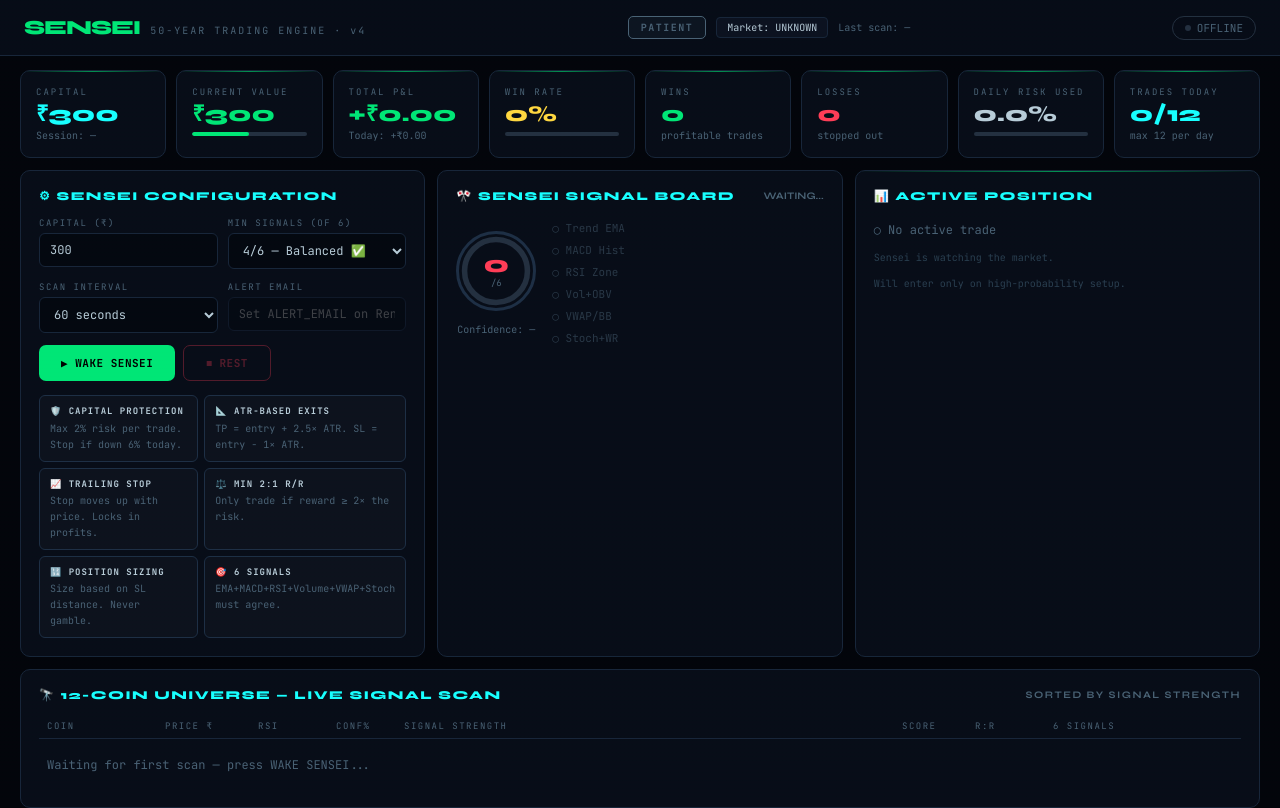
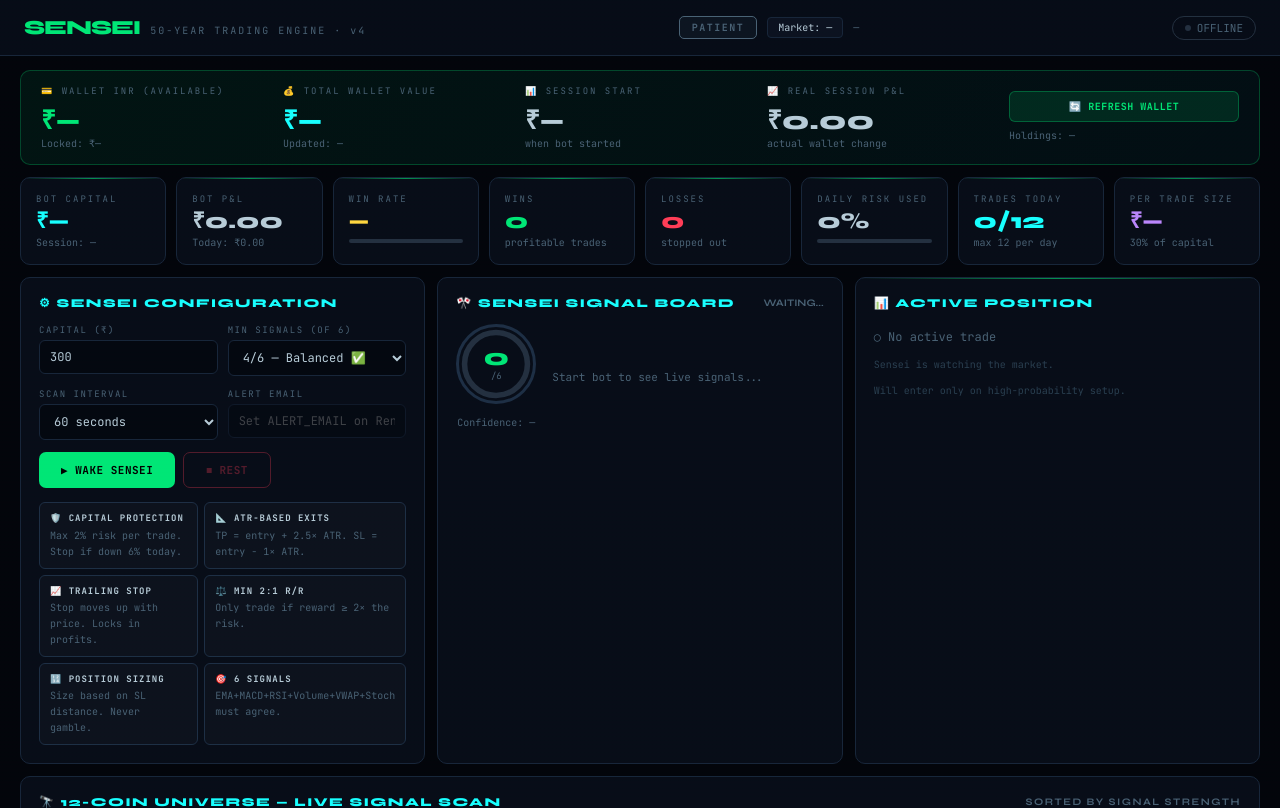
Before and after one commit to sipun4/coinswitch-bot, a Flask app: template templates/index.html in a window 1280 px wide. Shown: the top 808 px of the page. Run offline with Flask 3, Linux system fonts and the light colour scheme; the template is opened without the code that fills it, so the values that code supplies are empty.

Commit message:
Add files via upload

```diff
--- a/app.py
+++ b/app.py
@@ -12,8 +12,9 @@
 ║   6. No trade is also a trade — patience pays                   ║
 ╚══════════════════════════════════════════════════════════════════╝
 """
-import requests, time, json, os, threading, smtplib, math
+import requests, time, json, os, threading, smtplib, math, secrets
 from urllib.parse import urlparse, urlencode
+from functools import wraps
 import urllib
 from cryptography.hazmat.primitives.asymmetric import ed25519
 from datetime import datetime
@@ -23,6 +24,7 @@ from flask import Flask, render_template, jsonify, request
 from collections import deque
 
 app = Flask(__name__)
+app.secret_key = secrets.token_hex(32)  # Random session key each restart
 
 # ── Environment config ─────────────────────────────────────────
 CS_API_KEY    = os.environ.get("CS_API_KEY",    "YOUR_COINSWITCH_API_KEY")
@@ -31,6 +33,7 @@ GMAIL_USER    = os.environ.get("GMAIL_USER",    "your@gmail.com")
 GMAIL_PASS    = os.environ.get("GMAIL_PASS",    "your_app_password")
 ALERT_EMAIL   = os.environ.get("ALERT_EMAIL",   "your@gmail.com")
 CAPITAL       = float(os.environ.get("CAPITAL", "300"))
+ACCESS_KEY    = os.environ.get("ACCESS_KEY",    "sensei2024")  # Set this on Render!
 BASE_URL      = "https://coinswitch.co"
 
 # ── Universe of coins ──────────────────────────────────────────
@@ -82,6 +85,16 @@ state = {
     "signals_detail": {},
     "session_start": None,
     "best_coin": None,
+    # Live wallet from CoinSwitch PRO
+    "wallet": {
+        "inr_balance":     0.0,
+        "inr_locked":      0.0,
+        "total_value":     0.0,
+        "holdings":        {},
+        "last_updated":    "—",
+        "session_start_inr": 0.0,
+        "session_pnl":     0.0,
+    },
 }
 
 def log(msg, level="INFO"):
@@ -471,15 +484,83 @@ def place_order(symbol, side, amount_inr, price):
         log(f"Order exception: {e}", "ERR")
         return {"error": str(e)}
 
-def get_portfolio():
-    """Get current wallet balances."""
+def fetch_wallet_balance():
+    """
+    Fetch real wallet from CoinSwitch PRO portfolio API.
+    Endpoint: GET /trade/api/v2/user/portfolio
+    Response example:
+    {
+      "data": [
+        {"currency": "INR",  "main_balance": 250.50, "blocked_balance": 50.0},
+        {"currency": "DOGE", "main_balance": 1500.0, "blocked_balance": 0.0},
+        ...
+      ]
+    }
+    Updates state["wallet"] with live balances.
+    """
     ep = "/trade/api/v2/user/portfolio"
     try:
         headers = make_headers("GET", ep)
         r = requests.get(BASE_URL + ep, headers=headers, timeout=10)
-        return r.json()
+        data = r.json()
+
+        if r.status_code != 200:
+            log(f"Portfolio API error [{r.status_code}]: {r.text[:200]}", "ERR")
+            return
+
+        items = data.get("data", [])
+        inr_balance  = 0.0
+        inr_locked   = 0.0
+        holdings     = {}
+
+        for item in items:
+            currency = item.get("currency", "").upper()
+            main_bal = float(item.get("main_balance", 0) or 0)
+            locked   = float(item.get("blocked_balance", 0) or 0)
+
+            if currency == "INR":
+                inr_balance = main_bal
+                inr_locked  = locked
+            elif main_bal > 0 or locked > 0:
+                holdings[currency] = {
+                    "qty":    main_bal,
+                    "locked": locked,
+                }
+
+        # Update state wallet
+        w = state["wallet"]
+        prev_inr = w.get("inr_balance", 0)
+
+        # On first fetch, set session start balance
+        if w.get("session_start_inr", 0) == 0 and inr_balance > 0:
+            w["session_start_inr"] = inr_balance + inr_locked
+            log(f"💳 Wallet loaded — INR: ₹{inr_balance:.2f} available + ₹{inr_locked:.2f} locked", "WALLET")
+            log(f"💳 Session start balance: ₹{w['session_start_inr']:.2f}", "WALLET")
+
+        # Calculate real session P&L from wallet
+        if w["session_start_inr"] > 0:
+            total_now = inr_balance + inr_locked
+            w["session_pnl"] = round(total_now - w["session_start_inr"], 2)
+
+        w["inr_balance"]     = inr_balance
+        w["inr_locked"]      = inr_locked
+        w["total_value"]     = inr_balance + inr_locked
+        w["holdings"]        = holdings
+        w["last_updated"]    = datetime.now().strftime("%H:%M:%S")
+
+        # Log balance change if significant
+        if abs(inr_balance - prev_inr) > 0.01 and prev_inr > 0:
+            diff = inr_balance - prev_inr
+            emoji = "📈" if diff > 0 else "📉"
+            log(f"{emoji} Wallet update: ₹{inr_balance:.2f} available ({'+' if diff>0 else ''}₹{diff:.2f})", "WALLET")
+
     except Exception as e:
-        return {"error": str(e)}
+        log(f"Wallet fetch error: {e}", "ERR")
+
+def get_portfolio():
+    """Legacy wrapper — calls fetch_wallet_balance."""
+    fetch_wallet_balance()
+    return state["wallet"]
 
 # Cache exchange precision info
 _precision_cache = {}
@@ -522,10 +603,45 @@ def validate_keys():
 # ══════════════════════════════════════════════════════════════
 #  FLASK ROUTES
 # ══════════════════════════════════════════════════════════════
+# ══════════════════════════════════════════════════════════════
+#  AUTH MIDDLEWARE
+# ══════════════════════════════════════════════════════════════
+from flask import session, redirect, url_for
+
+def login_required(f):
+    @wraps(f)
+    def decorated(*args, **kwargs):
+        if not session.get("authenticated"):
+            return redirect(url_for("login_page"))
+        return f(*args, **kwargs)
+    return decorated
+
+@app.route("/login", methods=["GET", "POST"])
+def login_page():
+    error = None
+    if request.method == "POST":
+        entered = (request.json or request.form).get("key", "")
+        if entered == ACCESS_KEY:
+            session["authenticated"] = True
+            session.permanent = True
+            return jsonify({"ok": True}) if request.is_json else redirect(url_for("index"))
+        else:
+            if request.is_json:
+                return jsonify({"ok": False, "error": "Wrong access key"}), 401
+            error = "Wrong key. Try again."
+    return render_template("login.html", error=error)
+
+@app.route("/logout")
+def logout():
+    session.clear()
+    return redirect(url_for("login_page"))
+
 @app.route("/")
+@login_required
 def index(): return render_template("index.html")
 
 @app.route("/api/state")
+@login_required
 def api_state():
     t = state["wins"] + state["losses"]
     logs = [{"ts":l["ts"],"msg":l["msg"],"level":l["level"]} for l in list(state["log"])[:30]]
@@ -556,6 +672,15 @@ def api_state():
         "signals_detail":state["signals_detail"],
         "best_coin":     state["best_coin"],
         "daily_loss_pct":round(daily_loss_pct(), 1),
+        "wallet": {
+            "inr_balance":   round(state["wallet"]["inr_balance"], 2),
+            "inr_locked":    round(state["wallet"]["inr_locked"], 2),
+            "total_value":   round(state["wallet"]["total_value"], 2),
+            "holdings":      state["wallet"]["holdings"],
+            "last_updated":  state["wallet"]["last_updated"],
+            "session_start": round(state["wallet"]["session_start_inr"], 2),
+            "session_pnl":   round(state["wallet"]["session_pnl"], 2),
+        },
     })
 
 @app.route("/api/start", methods=["POST"])
@@ -570,14 +695,16 @@ def api_start():
     log("🎌 SENSEI awakens. Capital ₹"+str(cap)+" | Risk per trade: 2% = ₹"+str(round(cap*0.02)), "START")
     log("📋 Rules: 4/6 signals needed | ATR-based TP/SL | Trailing stop active", "INFO")
     # Validate API keys on startup
-    def check_keys():
+    def check_keys_and_wallet():
         time.sleep(1)
         ok, resp = validate_keys()
         if ok:
             log("✅ API keys validated — real trading ACTIVE on CoinSwitch PRO", "START")
+            time.sleep(0.5)
+            fetch_wallet_balance()   # Load real wallet immediately
         else:
             log(f"❌ API key validation failed: {resp} — check Render env vars", "ERR")
-    threading.Thread(target=check_keys, daemon=True).start()
+    threading.Thread(target=check_keys_and_wallet, daemon=True).start()
     return jsonify({"ok":True})
 
 @app.route("/api/stop", methods=["POST"])
@@ -587,7 +714,15 @@ def api_stop():
     log(f"🏁 Session ended | P&L: ₹{state['total_pnl']:.2f} | WR: {win_rate():.1f}%", "STOP")
     return jsonify({"ok":True})
 
+@app.route("/api/wallet/refresh", methods=["POST"])
+@login_required
+def api_wallet_refresh():
+    """Manually refresh wallet balance."""
+    threading.Thread(target=fetch_wallet_balance, daemon=True).start()
+    return jsonify({"ok": True, "msg": "Wallet refresh triggered"})
+
 @app.route("/api/debug/keys")
+@login_required
 def debug_keys():
     """Test API keys and return detailed diagnosis."""
     results = {}
@@ -711,6 +846,8 @@ def api_candles():
                           "peak_price":0.0,"trail_sl":0.0,"sensei_mood":"PATIENT"})
             log(f"{'💰 WIN' if pnl>=0 else '🛑 LOSS'} {sym} | ₹{pnl:+.2f} | Total ₹{state['total_pnl']:.2f} | WR {win_rate():.1f}%",
                 "WIN" if pnl>=0 else "LOSS")
+            # Refresh wallet after trade to show real balance change
+            threading.Thread(target=fetch_wallet_balance, daemon=True).start()
             threading.Thread(target=send_alert,
                 args=(sym,entry_was,price,pnl,reason,sigs), daemon=True).start()
         else:
--- a/render.yaml
+++ b/render.yaml
@@ -17,3 +17,5 @@ services:
         sync: false
       - key: CAPITAL
         value: "300"
+      - key: ACCESS_KEY
+        sync: false          # Set your secret access key here
--- a/templates/index.html
+++ b/templates/index.html
@@ -196,19 +196,42 @@ tr:hover td{background:rgba(24,255,255,.015)}
 
 <main>
   <!-- STATS -->
+  <!-- LIVE WALLET BANNER -->
+  <div style="grid-column:1/-1;background:linear-gradient(135deg,rgba(0,230,118,.07),rgba(24,255,255,.04));border:1px solid rgba(0,230,118,.25);border-radius:10px;padding:14px 20px;display:grid;grid-template-columns:repeat(5,1fr);gap:12px;align-items:center">
+    <div>
+      <div style="font-size:9px;letter-spacing:2px;color:var(--mu);text-transform:uppercase;margin-bottom:4px">💳 Wallet INR (Available)</div>
+      <div style="font-size:26px;font-weight:900;font-family:'Syne',sans-serif;color:var(--g)" id="w-inr">₹—</div>
+      <div style="font-size:10px;color:var(--mu)" id="w-locked">Locked: ₹—</div>
+    </div>
+    <div>
+      <div style="font-size:9px;letter-spacing:2px;color:var(--mu);text-transform:uppercase;margin-bottom:4px">💰 Total Wallet Value</div>
+      <div style="font-size:26px;font-weight:900;font-family:'Syne',sans-serif;color:var(--c)" id="w-total">₹—</div>
+      <div style="font-size:10px;color:var(--mu)" id="w-updated">Updated: —</div>
+    </div>
+    <div>
+      <div style="font-size:9px;letter-spacing:2px;color:var(--mu);text-transform:uppercase;margin-bottom:4px">📊 Session Start</div>
+      <div style="font-size:26px;font-weight:900;font-family:'Syne',sans-serif;color:var(--tx)" id="w-start">₹—</div>
+      <div style="font-size:10px;color:var(--mu)">when bot started</div>
+    </div>
+    <div>
+      <div style="font-size:9px;letter-spacing:2px;color:var(--mu);text-transform:uppercase;margin-bottom:4px">📈 Real Session P&L</div>
+      <div style="font-size:26px;font-weight:900;font-family:'Syne',sans-serif" id="w-spnl">₹0.00</div>
+      <div style="font-size:10px;color:var(--mu)">actual wallet change</div>
+    </div>
+    <div style="display:flex;flex-direction:column;gap:6px">
+      <button onclick="refreshWallet()" style="background:rgba(0,230,118,.12);border:1px solid rgba(0,230,118,.3);color:var(--g);padding:8px 14px;border-radius:6px;font-family:'JetBrains Mono',monospace;font-size:10px;font-weight:700;cursor:pointer;letter-spacing:.5px">🔄 REFRESH WALLET</button>
+      <div id="w-holdings" style="font-size:10px;color:var(--mu);line-height:1.6">Holdings: —</div>
+    </div>
+  </div>
+
   <div class="stats">
     <div class="card">
-      <div class="cl">Capital</div>
+      <div class="cl">Bot Capital</div>
       <div class="cv c" id="s-cap">₹—</div>
       <div class="cv-sub" id="s-session">Session: —</div>
     </div>
     <div class="card">
-      <div class="cl">Current Value</div>
-      <div class="cv" id="s-cur">₹—</div>
-      <div class="risk-bar-wrap"><div class="risk-bar safe" id="growth-bar" style="width:50%"></div></div>
-    </div>
-    <div class="card">
-      <div class="cl">Total P&L</div>
+      <div class="cl">Bot P&L</div>
       <div class="cv" id="s-pnl">₹0.00</div>
       <div class="cv-sub" id="s-dpnl">Today: ₹0.00</div>
     </div>
@@ -236,6 +259,11 @@ tr:hover td{background:rgba(24,255,255,.015)}
       <div class="cl">Trades Today</div>
       <div class="cv c" id="s-td">0/12</div>
       <div class="cv-sub">max 12 per day</div>
+    </div>
+    <div class="card">
+      <div class="cl">Per Trade Size</div>
+      <div class="cv p" id="s-pertrade">₹—</div>
+      <div class="cv-sub">30% of capital</div>
     </div>
   </div>
 
@@ -451,19 +479,32 @@ function updateUI(d){
   document.getElementById("mood").textContent=mood.replace("_"," ");
   document.getElementById("mood").className="mood-badge mood-"+mood;
 
+  // ── LIVE WALLET ──────────────────────────────────────
+  const w = d.wallet || {};
+  if (w.inr_balance != null) {
+    document.getElementById("w-inr").textContent   = "₹" + w.inr_balance.toFixed(2);
+    document.getElementById("w-locked").textContent = "Locked: ₹" + (w.inr_locked||0).toFixed(2);
+    document.getElementById("w-total").textContent  = "₹" + (w.total_value||0).toFixed(2);
+    document.getElementById("w-updated").textContent = "Updated: " + (w.last_updated||"—");
+    document.getElementById("w-start").textContent  = w.session_start > 0 ? "₹"+w.session_start.toFixed(2) : "₹—";
+    const spnl = w.session_pnl || 0;
+    const spEl = document.getElementById("w-spnl");
+    spEl.textContent = fmtP(spnl);
+    spEl.style.color = spnl >= 0 ? "var(--g)" : "var(--r)";
+    // Holdings
+    const holdings = w.holdings || {};
+    const hkeys = Object.keys(holdings).filter(k => holdings[k].qty > 0);
+    document.getElementById("w-holdings").textContent = hkeys.length > 0
+      ? "Holding: " + hkeys.map(k => k + " " + parseFloat(holdings[k].qty).toFixed(4)).join(", ")
+      : "No crypto holdings";
+  }
+
   // Stats
   document.getElementById("s-cap").textContent="₹"+d.capital;
   document.getElementById("s-session").textContent="Session: "+(d.session_start||"—");
-  const ce=document.getElementById("s-cur");ce.textContent="₹"+d.current;ce.className="cv "+(d.current>=d.capital?"g":"r");
-
-  // Growth bar
-  const growthPct=Math.min(100,Math.max(0,50+((d.current-d.capital)/d.capital*500)));
-  const gb=document.getElementById("growth-bar");
-  gb.style.width=growthPct+"%";
-  gb.className="risk-bar "+(d.current>=d.capital?"safe":"danger");
-
   const pe=document.getElementById("s-pnl");pe.textContent=fmtP(d.pnl);pe.className="cv "+(d.pnl>=0?"g":"r");
   document.getElementById("s-dpnl").textContent="Today: "+fmtP(d.daily_pnl||0);
+  document.getElementById("s-pertrade").textContent="₹"+(d.per_trade||0);
   document.getElementById("s-wr").textContent=d.win_rate+"%";
 
   // WR bar
@@ -598,9 +639,22 @@ async function poll(){
   try{const r=await fetch("/api/state");updateUI(await r.json());}catch(e){}
 }
 
+async function refreshWallet() {
+  const btn = document.querySelector("button[onclick='refreshWallet()']");
+  if (btn) { btn.textContent = "⏳ Refreshing..."; btn.disabled = true; }
+  try {
+    await fetch("/api/wallet/refresh", {method:"POST"});
+    await poll();  // immediate poll to show updated data
+  } finally {
+    if (btn) { btn.textContent = "🔄 REFRESH WALLET"; btn.disabled = false; }
+  }
+}
+
 refreshInr();
 poll();
 setInterval(poll,2500);
+// Refresh wallet every 30 seconds automatically
+setInterval(async () => { if(running) await fetch("/api/wallet/refresh",{method:"POST"}); }, 30000);
 </script>
 </body>
 </html>
--- /dev/null
+++ b/templates/login.html
@@ -0,0 +1,256 @@
+<!DOCTYPE html>
+<html lang="en">
+<head>
+<meta charset="UTF-8">
+<meta name="viewport" content="width=device-width,initial-scale=1">
+<title>SENSEI — Access Required</title>
+<link href="https://fonts.googleapis.com/css2?family=JetBrains+Mono:wght@400;700&family=Syne:wght@800;900&display=swap" rel="stylesheet">
+<style>
+*{margin:0;padding:0;box-sizing:border-box}
+body{
+  background:#03050b;
+  color:#c0d0e0;
+  font-family:'JetBrains Mono',monospace;
+  min-height:100vh;
+  display:flex;
+  align-items:center;
+  justify-content:center;
+  overflow:hidden;
+}
+
+/* Animated grid background */
+body::before{
+  content:'';
+  position:fixed;inset:0;
+  background-image:
+    linear-gradient(rgba(0,230,118,.03) 1px, transparent 1px),
+    linear-gradient(90deg, rgba(0,230,118,.03) 1px, transparent 1px);
+  background-size:40px 40px;
+  animation:grid-move 20s linear infinite;
+}
+@keyframes grid-move{from{transform:translateY(0)}to{transform:translateY(40px)}}
+
+/* Scanlines */
+body::after{
+  content:'';position:fixed;inset:0;
+  background:repeating-linear-gradient(0deg,transparent,transparent 3px,rgba(0,0,0,.15) 3px,rgba(0,0,0,.15) 4px);
+  pointer-events:none;
+}
+
+.box{
+  position:relative;z-index:10;
+  width:100%;max-width:420px;
+  padding:48px 40px;
+  background:rgba(8,13,24,.95);
+  border:1px solid rgba(0,230,118,.2);
+  border-radius:16px;
+  box-shadow:0 0 80px rgba(0,230,118,.08), 0 0 0 1px rgba(0,230,118,.05);
+  backdrop-filter:blur(20px);
+  animation:fadein .6s ease;
+}
+@keyframes fadein{from{opacity:0;transform:translateY(20px)}to{opacity:1;transform:translateY(0)}}
+
+/* Glow top line */
+.box::before{
+  content:'';position:absolute;top:0;left:10%;right:10%;height:1px;
+  background:linear-gradient(90deg,transparent,rgba(0,230,118,.8),transparent);
+  border-radius:1px;
+}
+
+.logo{
+  font-family:'Syne',sans-serif;
+  font-size:36px;font-weight:900;
+  color:#00e676;letter-spacing:-2px;
+  text-align:center;margin-bottom:4px;
+  text-shadow:0 0 30px rgba(0,230,118,.4);
+}
+.tagline{
+  text-align:center;font-size:10px;
+  letter-spacing:3px;color:#4a6275;
+  text-transform:uppercase;margin-bottom:36px;
+}
+
+.label{
+  font-size:9px;letter-spacing:2px;
+  text-transform:uppercase;color:#4a6275;
+  margin-bottom:8px;display:block;
+}
+
+.input-wrap{position:relative;margin-bottom:16px;}
+.key-input{
+  width:100%;
+  background:#040810;
+  border:1px solid #1a2535;
+  border-radius:8px;
+  padding:14px 48px 14px 16px;
+  color:#c0d0e0;
+  font-family:'JetBrains Mono',monospace;
+  font-size:16px;
+  letter-spacing:3px;
+  outline:none;
+  transition:.2s;
+}
+.key-input:focus{
+  border-color:#00e676;
+  box-shadow:0 0 0 3px rgba(0,230,118,.1);
+}
+.key-input.error{
+  border-color:#ff3d57;
+  box-shadow:0 0 0 3px rgba(255,61,87,.1);
+  animation:shake .3s ease;
+}
+@keyframes shake{
+  0%,100%{transform:translateX(0)}
+  25%{transform:translateX(-8px)}
+  75%{transform:translateX(8px)}
+}
+
+.eye-btn{
+  position:absolute;right:14px;top:50%;transform:translateY(-50%);
+  background:none;border:none;color:#4a6275;cursor:pointer;
+  font-size:16px;padding:4px;transition:.2s;
+}
+.eye-btn:hover{color:#00e676;}
+
+.submit-btn{
+  width:100%;padding:14px;
+  background:linear-gradient(135deg,#00e676,#1de9b6);
+  color:#000;border:none;border-radius:8px;
+  font-family:'Syne',sans-serif;
+  font-size:14px;font-weight:900;
+  letter-spacing:1px;cursor:pointer;
+  transition:.2s;margin-top:4px;
+  text-transform:uppercase;
+}
+.submit-btn:hover{transform:translateY(-2px);box-shadow:0 8px 24px rgba(0,230,118,.3);}
+.submit-btn:active{transform:translateY(0);}
+.submit-btn:disabled{opacity:.5;cursor:not-allowed;transform:none;box-shadow:none;}
+
+.error-msg{
+  color:#ff3d57;font-size:11px;
+  text-align:center;margin-top:12px;
+  padding:8px;background:rgba(255,61,87,.08);
+  border:1px solid rgba(255,61,87,.2);
+  border-radius:6px;
+  display:none;
+}
+.error-msg.show{display:block;animation:fadein .3s ease;}
+
+.footer{
+  text-align:center;margin-top:28px;
+  font-size:10px;color:#2a3f50;
+  line-height:1.8;
+}
+.footer span{color:#4a6275;}
+
+/* Lock icon */
+.lock-icon{
+  text-align:center;font-size:32px;
+  margin-bottom:20px;
+  animation:float 3s ease-in-out infinite;
+}
+@keyframes float{
+  0%,100%{transform:translateY(0)}
+  50%{transform:translateY(-6px)}
+}
+</style>
+</head>
+<body>
+<div class="box">
+  <div class="lock-icon">🔐</div>
+  <div class="logo">SENSEI</div>
+  <div class="tagline">50-Year Trading Engine · Secured Access</div>
+
+  <label class="label">Enter Access Key</label>
+  <div class="input-wrap">
+    <input
+      class="key-input"
+      id="key-input"
+      type="password"
+      placeholder="••••••••••••"
+      autocomplete="off"
+      spellcheck="false"
+      autofocus
+    >
+    <button class="eye-btn" onclick="toggleVisibility()" id="eye-btn" type="button">👁</button>
+  </div>
+
+  <button class="submit-btn" id="submit-btn" onclick="doLogin()">
+    ENTER SENSEI
+  </button>
+
+  <div class="error-msg" id="error-msg">
+    ❌ Wrong access key. Please try again.
+  </div>
+
+  <div class="footer">
+    <span>Protected by environment variable ACCESS_KEY</span><br>
+    Set on Render.com → Environment → ACCESS_KEY
+  </div>
+</div>
+
+<script>
+function toggleVisibility() {
+  const inp = document.getElementById("key-input");
+  const btn = document.getElementById("eye-btn");
+  if (inp.type === "password") {
+    inp.type = "text";
+    btn.textContent = "🙈";
+  } else {
+    inp.type = "password";
+    btn.textContent = "👁";
+  }
+}
+
+async function doLogin() {
+  const key = document.getElementById("key-input").value.trim();
+  const btn = document.getElementById("submit-btn");
+  const err = document.getElementById("error-msg");
+  const inp = document.getElementById("key-input");
+
+  if (!key) {
+    inp.classList.add("error");
+    setTimeout(() => inp.classList.remove("error"), 600);
+    return;
+  }
+
+  btn.disabled = true;
+  btn.textContent = "VERIFYING...";
+  err.classList.remove("show");
+
+  try {
+    const r = await fetch("/login", {
+      method: "POST",
+      headers: {"Content-Type": "application/json"},
+      body: JSON.stringify({key})
+    });
+    const d = await r.json();
+
+    if (d.ok) {
+      btn.textContent = "✅ ACCESS GRANTED";
+      btn.style.background = "linear-gradient(135deg,#00e676,#69f0ae)";
+      setTimeout(() => { window.location.href = "/"; }, 600);
+    } else {
+      inp.classList.add("error");
+      err.classList.add("show");
+      btn.textContent = "ENTER SENSEI";
+      btn.disabled = false;
+      setTimeout(() => inp.classList.remove("error"), 600);
+      inp.value = "";
+      inp.focus();
+    }
+  } catch(e) {
+    err.textContent = "❌ Connection error. Try again.";
+    err.classList.add("show");
+    btn.textContent = "ENTER SENSEI";
+    btn.disabled = false;
+  }
+}
+
+// Enter key submits
+document.getElementById("key-input").addEventListener("keydown", e => {
+  if (e.key === "Enter") doLogin();
+});
+</script>
+</body>
+</html>
```
